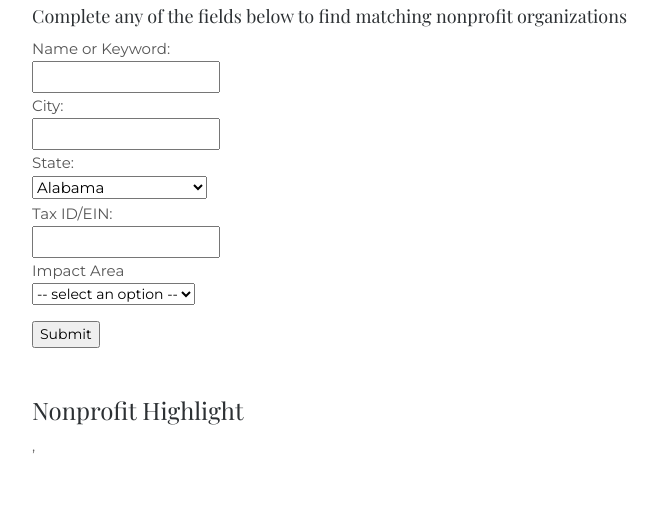
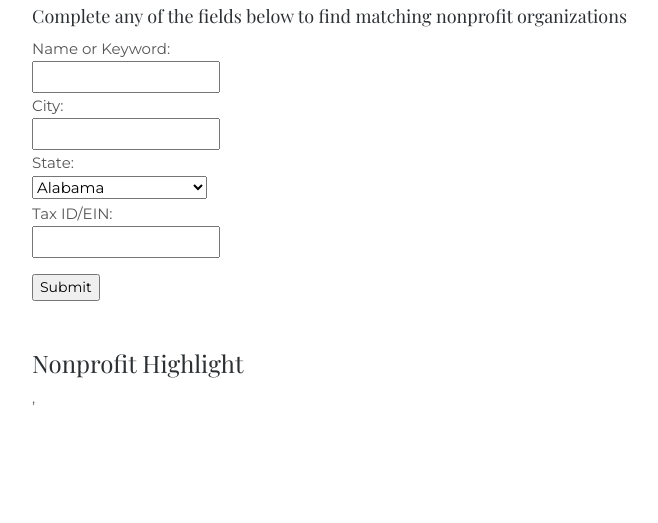
Before and after one commit to BMyung/Nonprofit-Search, a Django app: template apps/nonprofit_search/templates/nonprofit_search/template_search.html in a window 1280 px wide. Shown: the part 702-1225 px from the top of the page, without its empty margins (38-696 px from the left). Run offline with Django 3.2, Linux system fonts and the light colour scheme; the template is opened without the code that fills it, so the values that code supplies are empty; parts of the project's set-up code (start-up, migrations or seed data) failed here and were passed over; some libraries are stand-ins or nearby versions; some web fonts are replaced.

Commit message:
removed expired API featured

```diff
--- a/apps/nonprofit_search/templates/nonprofit_search/template_search.html
+++ b/apps/nonprofit_search/templates/nonprofit_search/template_search.html
@@ -162,7 +162,7 @@
           <p>Tax ID/EIN:</p>
           <p><input type ="text" name = "ein"></p>
 
-          <p>Impact Area</p>
+          <!-- <p>Impact Area</p>
           <select name = "category">
               <option value=""> -- select an option -- </option>
               {% for category in categories %}
@@ -172,7 +172,7 @@
                   {% endfor %}
                   </ul>
               {% endfor %}
-          </select>
+          </select> -->
       <div class=mt-3>
       <input type = "submit" value="Submit">
       </div>
```
Also changed, not shown: db.sqlite3.
